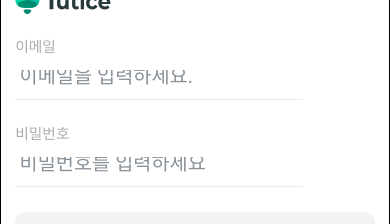
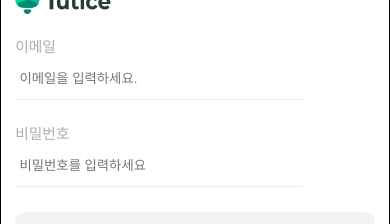
Before and after one commit to Gwasuwon-shot/Tutice_Client, a React (Vite) app: page /login in a window 390 px wide. Shown: the part 122-346 px from the top of the page. Built offline with nearby package versions, Linux system fonts and the light colour scheme; no server answers; a web font is replaced by a local one; what recoil-persist would draw is missing.

Commit message:
[ refactor ] placeholder 스타일 반응형

```diff
--- a/src/components/login/LoginInput.tsx
+++ b/src/components/login/LoginInput.tsx
@@ -1,15 +1,15 @@
 import React, { useEffect, useState } from "react";
 import { useMutation } from "react-query";
+import { useNavigate } from "react-router-dom";
+import { useRecoilState } from "recoil";
 import { styled } from "styled-components";
+import { setCookie } from "../../api/cookie";
 import { postLocalLogin } from "../../api/localLogin";
 import { canViewingLoginIc, viewingLoginIc } from "../../assets";
+import { userRoleData } from "../../atom/loginUser/loginUser";
+import { connectLessonId } from "../../atom/registerLesson/registerLesson";
 import TextLabelLayout from "../signup/TextLabelLayout";
 import LoginButton from "./LoginButton";
-import { useNavigate } from "react-router-dom";
-import { useRecoilState, useSetRecoilState } from "recoil";
-import { userRoleData } from "../../atom/loginUser/loginUser";
-import { setCookie } from "../../api/cookie";
-import { connectLessonId } from "../../atom/registerLesson/registerLesson";
 
 export default function LoginInput() {
   const [userLogin, setUserLogin] = useState({ email: "", password: "" });
@@ -144,7 +144,7 @@ const Inputfield = styled.input`
   width: 20rem;
   margin: 1rem 0.2rem;
 
-  &::placeholder {
+  &textarea::placeholder {
     color: ${({ theme }) => theme.colors.grey400};
     ${({ theme }) => theme.fonts.title03};
   }
```
